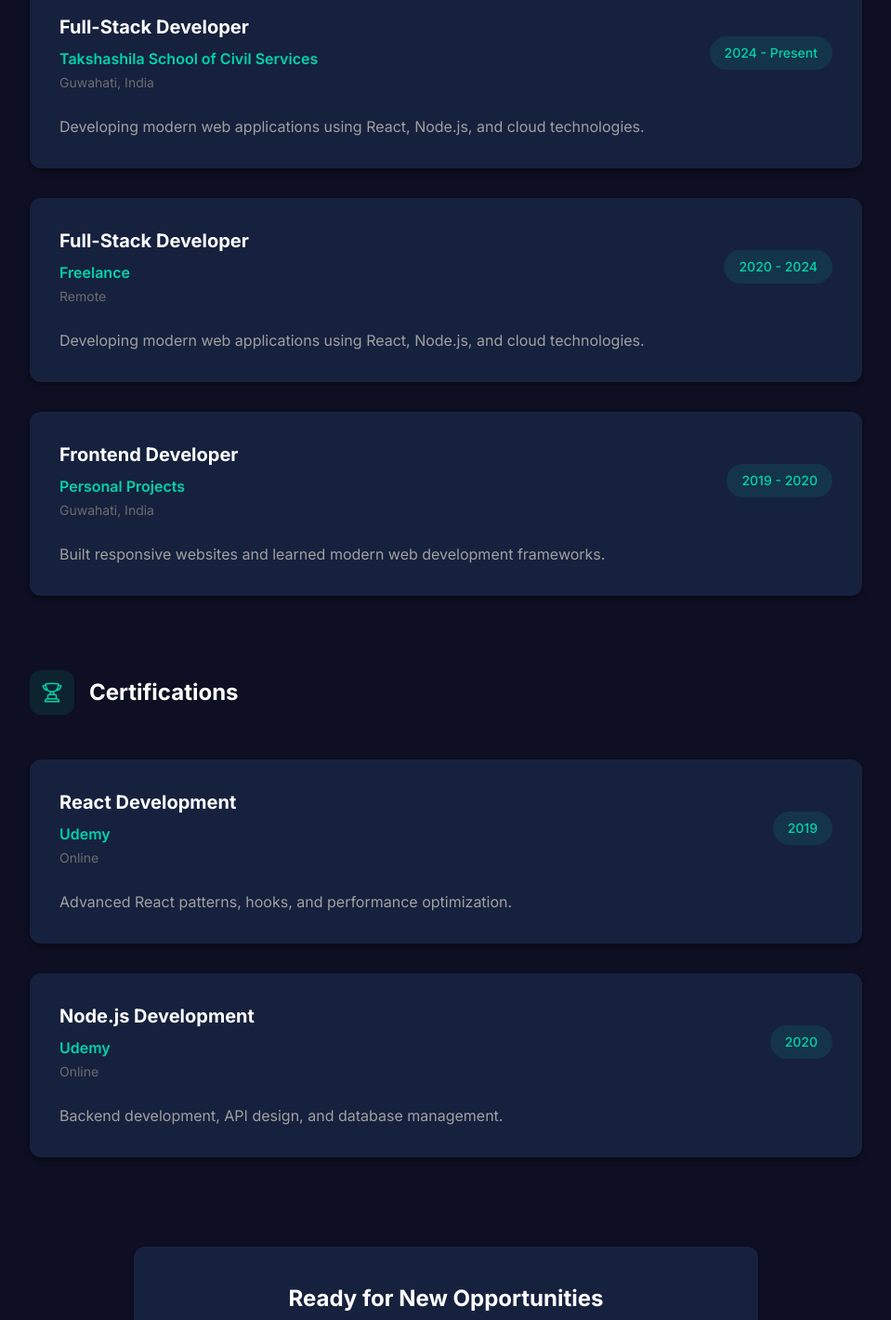
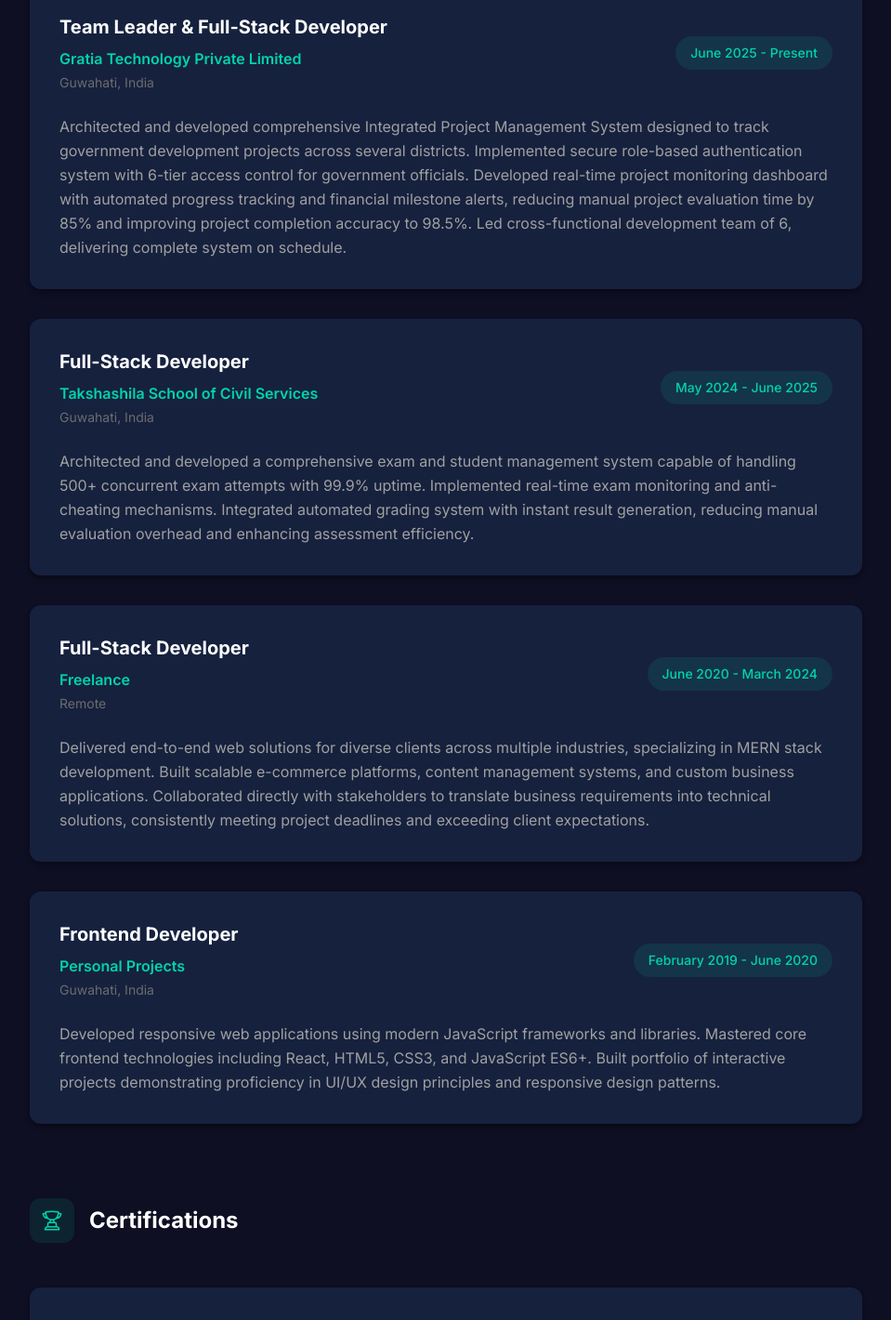
Before and after one commit to ansen01-svg/portfolio, a Next.js app: page / in a window 1280 px wide. Shown: the part 7340-8760 px from the top of the page at 93% size, without its empty margins (160-1119 px from the left). Built offline with nearby package versions, Linux system fonts and the light colour scheme.

Commit message:
updated experience

```diff
--- a/src/app/components/qualifications_section/qualifications_section.js
+++ b/src/app/components/qualifications_section/qualifications_section.js
@@ -1,11 +1,11 @@
 "use client";
 
-import { useEffect, useRef } from "react";
 import {
   AcademicCapIcon,
   BriefcaseIcon,
   TrophyIcon,
 } from "@heroicons/react/24/outline";
+import { useEffect, useRef } from "react";
 
 const qualifications = [
   {
@@ -31,30 +31,39 @@
     items: [
       {
         id: 1,
-        title: "Full-Stack Developer",
-        institution: "Takshashila School of Civil Services",
+        title: "Team Leader & Full-Stack Developer",
+        institution: "Gratia Technology Private Limited",
         location: "Guwahati, India",
-        period: "2024 - Present",
+        period: "June 2025 - Present",
         description:
-          "Developing modern web applications using React, Node.js, and cloud technologies.",
+          "Architected and developed comprehensive Integrated Project Management System designed to track government development projects across several districts. Implemented secure role-based authentication system with 6-tier access control for government officials. Developed real-time project monitoring dashboard with automated progress tracking and financial milestone alerts, reducing manual project evaluation time by 85% and improving project completion accuracy to 98.5%. Led cross-functional development team of 6, delivering complete system on schedule.",
       },
       {
         id: 2,
         title: "Full-Stack Developer",
-        institution: "Freelance",
-        location: "Remote",
-        period: "2020 - 2024",
+        institution: "Takshashila School of Civil Services",
+        location: "Guwahati, India",
+        period: "May 2024 - June 2025",
         description:
-          "Developing modern web applications using React, Node.js, and cloud technologies.",
+          "Architected and developed a comprehensive exam and student management system capable of handling 500+ concurrent exam attempts with 99.9% uptime. Implemented real-time exam monitoring and anti-cheating mechanisms. Integrated automated grading system with instant result generation, reducing manual evaluation overhead and enhancing assessment efficiency.",
       },
       {
         id: 3,
+        title: "Full-Stack Developer",
+        institution: "Freelance",
+        location: "Remote",
+        period: "June 2020 - March 2024",
+        description:
+          "Delivered end-to-end web solutions for diverse clients across multiple industries, specializing in MERN stack development. Built scalable e-commerce platforms, content management systems, and custom business applications. Collaborated directly with stakeholders to translate business requirements into technical solutions, consistently meeting project deadlines and exceeding client expectations.",
+      },
+      {
+        id: 4,
         title: "Frontend Developer",
         institution: "Personal Projects",
         location: "Guwahati, India",
-        period: "2019 - 2020",
+        period: "February 2019 - June 2020",
         description:
-          "Built responsive websites and learned modern web development frameworks.",
+          "Developed responsive web applications using modern JavaScript frameworks and libraries. Mastered core frontend technologies including React, HTML5, CSS3, and JavaScript ES6+. Built portfolio of interactive projects demonstrating proficiency in UI/UX design principles and responsive design patterns.",
       },
     ],
   },
@@ -65,21 +74,21 @@
     items: [
       {
         id: 1,
+        title: "Node.js Development",
+        institution: "Udemy",
+        location: "Online",
+        period: "2020",
+        description:
+          "Backend development, API design, and database management.",
+      },
+      {
+        id: 2,
         title: "React Development",
         institution: "Udemy",
         location: "Online",
         period: "2019",
         description:
           "Advanced React patterns, hooks, and performance optimization.",
-      },
-      {
-        id: 2,
-        title: "Node.js Development",
-        institution: "Udemy",
-        location: "Online",
-        period: "2020",
-        description:
-          "Backend development, API design, and database management.",
       },
     ],
   },
```
